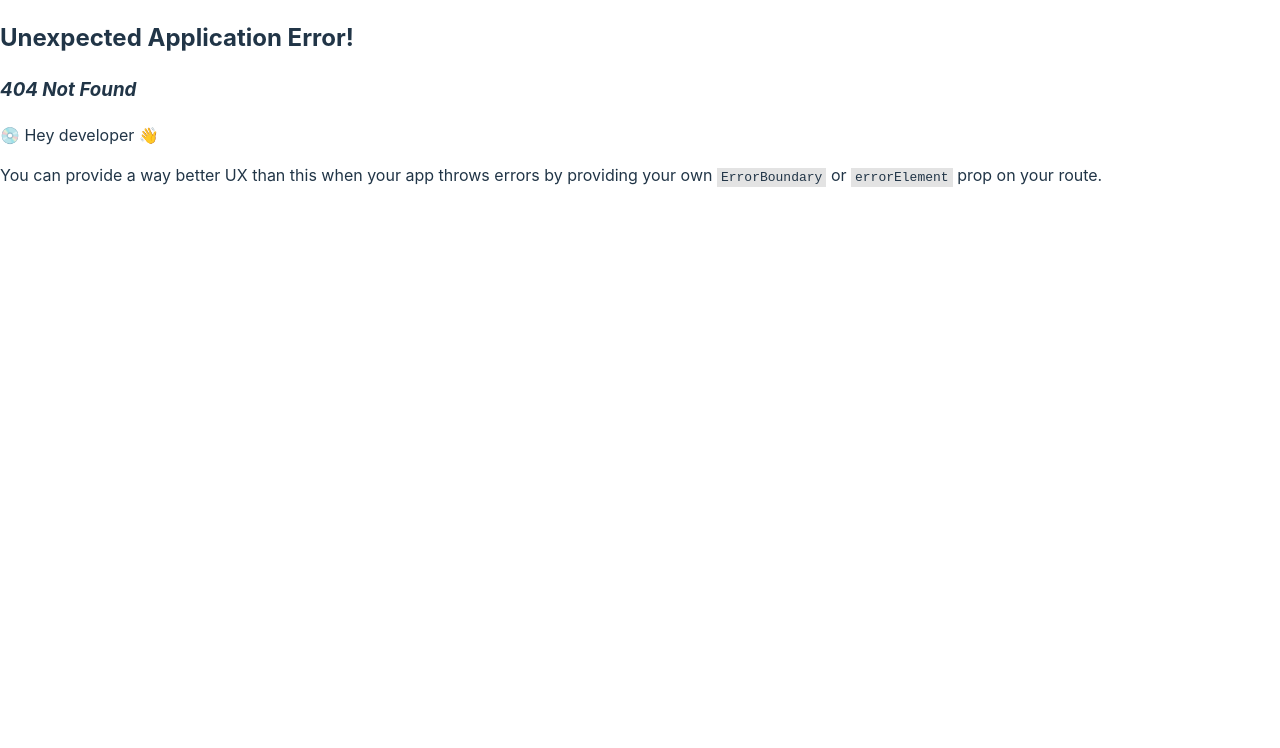
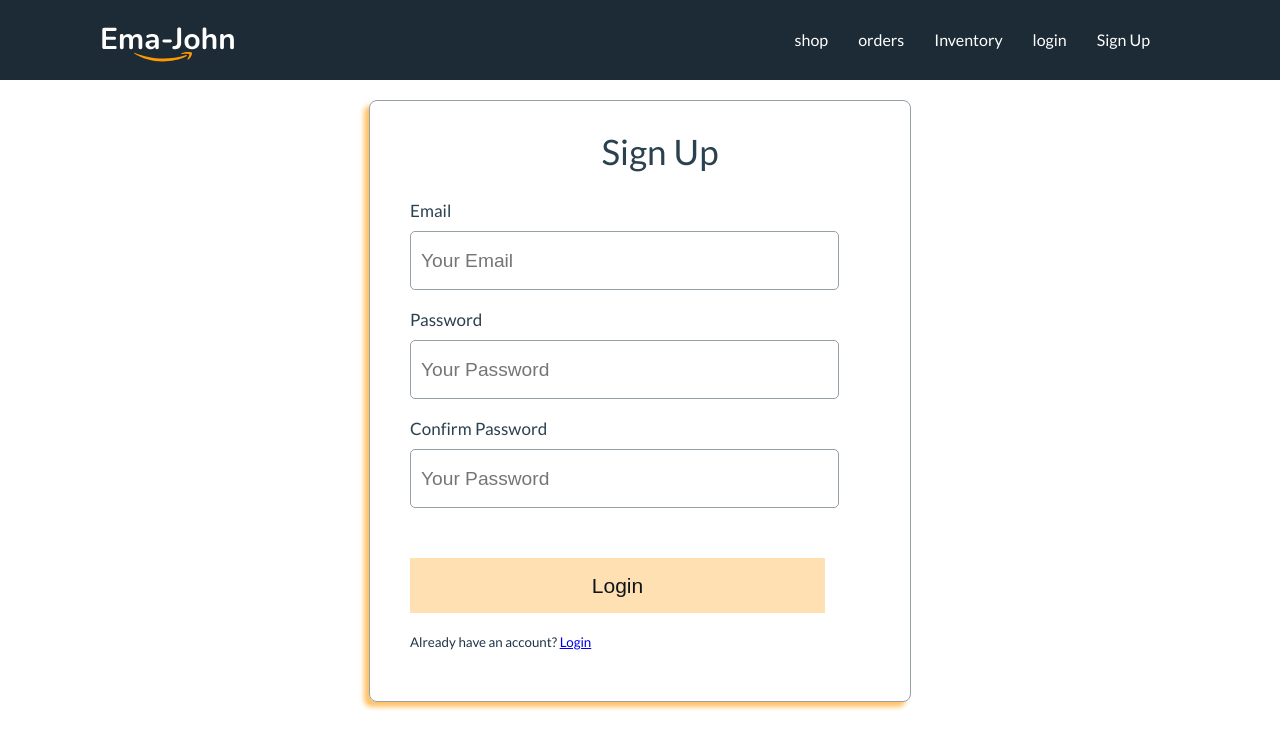
Before and after one commit to mim2041/ema-john-simple-react, a React (Vite) app: page /signup in a window 1280 px wide. Before the commit this address had no page. Shown: the top 748 px of the page. Built offline with nearby package versions, Linux system fonts and the light colour scheme.

Commit message:
authentication added

```diff
--- a/src/component/Header/Header.jsx
+++ b/src/component/Header/Header.jsx
@@ -13,6 +13,7 @@ const Header = () => {
                     <Link to="/orders">orders</Link>
                     <Link to="/inventory">Inventory</Link>
                     <Link to="/login">login</Link>
+                    <Link to="/signup">Sign Up</Link>
                 </div>
             </div>
         </nav>
--- /dev/null
+++ b/src/component/Login/Login.css
@@ -0,0 +1,54 @@
+.form-container{
+    width: 500px;
+    height: 600px;
+    margin: 20px auto;
+    border: 1px solid #95A0A7;
+    border-radius: 8px;
+    padding-left: 40px;
+    box-shadow: -5px 5px 5px 0 rgba(255, 153,0, 0.6);
+}
+
+.form-title{
+    font-family: 'Lato';
+    font-style: normal;
+    font-weight: 400;
+    font-size: 35px;
+    line-height: 42px;
+    letter-spacing: 0.0025em;
+    color: #2A414F;
+    text-align: center;
+}
+.form-control{
+    margin-bottom: 20px;
+}
+.form-control label{
+    display: block;
+    font-size: 17px;
+    line-height: 20px;
+    letter-spacing: 0.0015em;
+    color: #2A414F;
+    margin-bottom: 10px;
+}
+.form-control input{
+    width: 415px;
+    height: 55px;
+    border: 1px solid #95A0A7;
+    border-radius: 5px;
+    font-size: 1.2em;
+    padding-left: 10px;
+}
+.btn-submit{
+    width: 415px;
+    height: 55px;
+    background-color: rgba(255, 153,0, 0.3);
+    border: none;
+    margin-top: 30px;
+    line-height: 25px;
+    font-size: 21px;
+    letter-spacing: 0.0015em;
+    color: #0E161A;
+}
+.btn-submit:hover{
+    background-color: rgba(255, 153,0, 0.6);
+
+}
--- a/src/component/Login/Login.jsx
+++ b/src/component/Login/Login.jsx
@@ -1,9 +1,24 @@
 import React from 'react';
+import './Login.css'
 
 const Login = () => {
     return (
         <div>
-            <h2>Login comig soon</h2>
+            <div className="form-container">
+                <h2 className="form-title">Login</h2>
+                <form>
+                    <div className="form-control">
+                        <label>Email</label>
+                        <input type="email" name="email" placeholder='Your Email' id="email" required/>
+                    </div>
+                    <div className="form-control">
+                        <label>Password</label>
+                        <input type="password" name="password" placeholder='Your Password' id="password" required/>
+                    </div>
+                    <input type="submit" className="btn-submit" value="Login"/>
+                </form>
+                <p><small>New to Ema-John? <Link to='/signup'>Create new account</Link></small></p>
+            </div>
         </div>
     );
 };
--- /dev/null
+++ b/src/component/SignUp/SignUp.css
@@ -0,0 +1,3 @@
+.text-error{
+    color: rgb(240, 126, 126);
+}
--- /dev/null
+++ b/src/component/SignUp/SignUp.jsx
@@ -0,0 +1,51 @@
+import React, { useState } from 'react';
+import './SignUp.css'
+import { Link } from 'react-router-dom';
+
+const SignUp = () => {
+    const [error, setError] = useState('');
+
+    const handleSignUp = event => {
+        event.preventDefault();
+        const form = event.target;
+        const email = form.email.value;
+        const password = form.password.value;
+        const confirm = form.confirm.value;
+        console.log(email, password, confirm);
+
+        if(password !== confirm){
+            setError('Your password did not match')
+            return;
+        }
+        else if(password.length < 6){
+            setError('password must be 6 characters or longer')
+            return;
+        }
+    }
+    return (
+        <div>
+            <div className="form-container">
+                <h2 className="form-title">Sign Up</h2>
+                <form>
+                    <div className="form-control">
+                        <label>Email</label>
+                        <input type="email" name="email" placeholder='Your Email' id="email" required/>
+                    </div>
+                    <div className="form-control">
+                        <label>Password</label>
+                        <input type="password" name="password" placeholder='Your Password' id="password" required/>
+                    </div>
+                    <div className="form-control">
+                        <label>Confirm Password</label>
+                        <input type="password" name="confirm" placeholder='Your Password' id="confirm" required/>
+                    </div>
+                    <input type="submit" className="btn-submit" value="Login"/>
+                </form>
+                <p><small>Already have an account? <Link to='/login'>Login</Link></small></p>
+                <p className='text-error'>{error}</p>
+            </div>
+        </div>
+    );
+};
+
+export default SignUp;
--- a/src/component/__steps.js
+++ b/src/component/__steps.js
@@ -4,4 +4,5 @@
  * 3. npm i firebase
  * 4. save firebase config and export default app
  * 5. Build > Authentication > get started > enable sign-in method
+ * 6. create sign in and login route
  */
--- a/src/index.css
+++ b/src/index.css
@@ -1,5 +1,7 @@
+@import url('https://fonts.googleapis.com/css2?family=Lato&family=Poppins:wght@500&display=swap');
+
 :root {
-  font-family: Inter, system-ui, Avenir, Helvetica, Arial, sans-serif;
+  font-family: 'Lato', sans-serif;
   line-height: 1.5;
   font-weight: 400;
 
--- a/src/main.jsx
+++ b/src/main.jsx
@@ -14,6 +14,7 @@ import Inventory from './component/Inventory/Inventory';
 import Login from './component/Login/Login';
 import CartProductsLoader from './Loaders/CartProductsLoader';
 import Checkout from './fakeData/Checkout/Checkout';
+import SignUp from './component/SignUp/SignUp';
 
 const router = createBrowserRouter([
   {
@@ -40,6 +41,10 @@ const router = createBrowserRouter([
       {
         path: 'login',
         element: <Login></Login>
+      },
+      {
+        path: '/signup',
+        element: <SignUp></SignUp>
       }
     ]
   }
```
